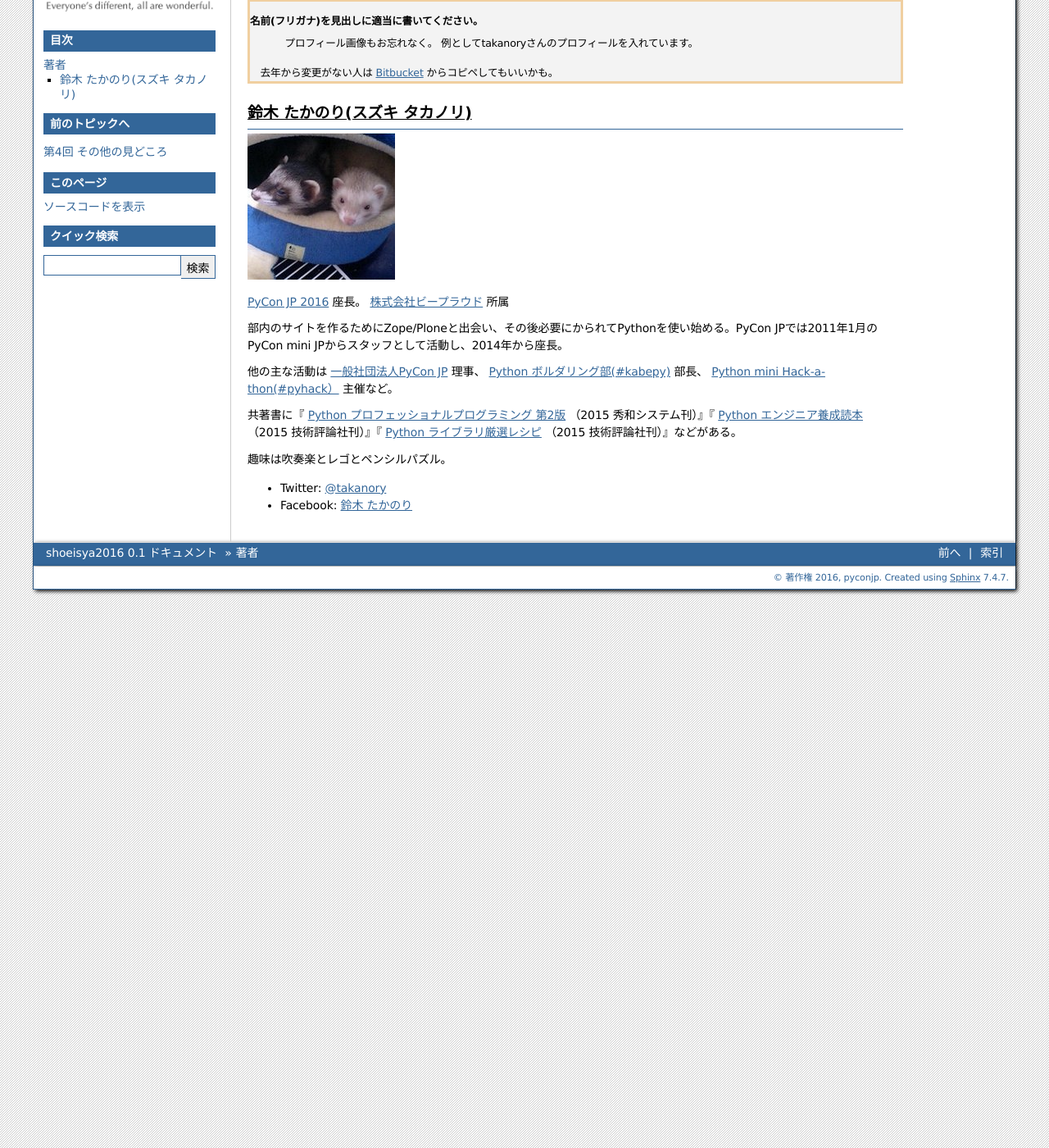
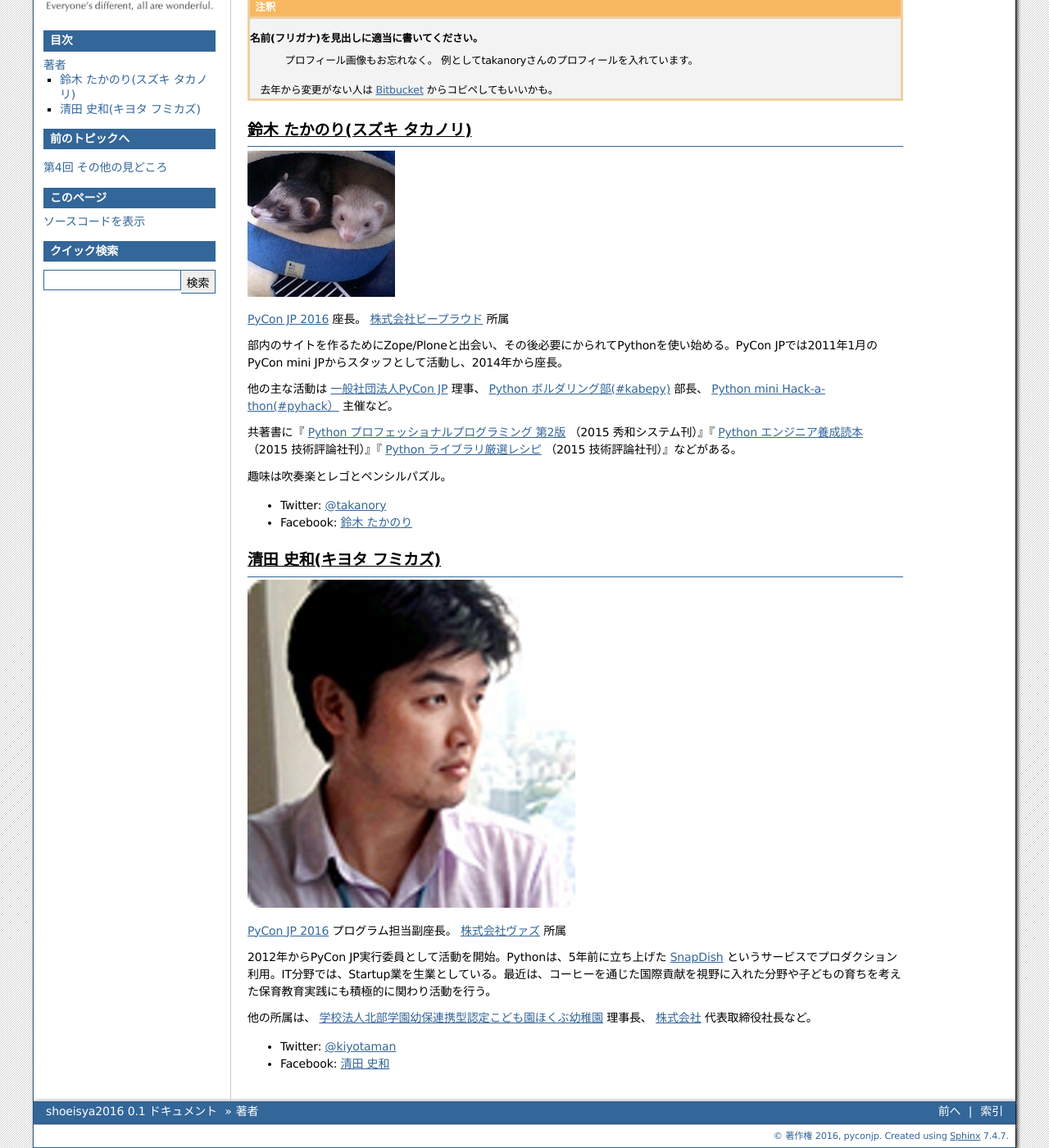
Before and after one commit to pyconjp/shoeisha2016, a Sphinx documentation site: the page built from source/beforereport_authors.rst, in a window 1280 px wide and 1400 px high, scrolled down 211 px. Shown: the whole window at 82% size. Built offline with Sphinx 7.4.7, drawn with Linux system fonts in a browser that asks for light colours.

Commit message:
Authorsにkiyotaを追加

```diff
--- a/source/beforereport_authors.rst
+++ b/source/beforereport_authors.rst
@@ -30,3 +30,17 @@
 
 - Twitter: `@takanory <https://twitter.com/takanory>`_
 - Facebook: `鈴木 たかのり <https://www.facebook.com/takanory.net>`_
+
+清田 史和(キヨタ フミカズ)
+==============================
+.. image:: /_static/beforereport_authors/kiyota.jpg
+
+`PyCon JP 2016 <https://pycon.jp/2016/>`_ プログラム担当副座長。 `株式会社ヴァズ <http://vuzz.com/>`_ 所属
+
+2012年からPyCon JP実行委員として活動を開始。Pythonは、5年前に立ち上げた `SnapDish <http://snapdish.co>`_ というサービスでプロダクション利用。IT分野では、Startup業を生業としている。最近は、コーヒーを通じた国際貢献を視野に入れた分野や子どもの育ちを考えた保育教育実践にも積極的に関わり活動を行う。
+
+他の所属は、 `学校法人北部学園幼保連携型認定こども園ほくぶ幼稚園 <http://hokugaku.com>`_  理事長、
+`株式会社 <http://natural.coffee/>`_ 代表取締役社長など。
+
+- Twitter: `@kiyotaman <https://twitter.com/kiyotaman>`_
+- Facebook: `清田 史和 <https://www.facebook.com/fumikazu.kiyota>`_
```
Also changed, not shown: source/_static/beforereport_authors/kiyota.jpg (added).
